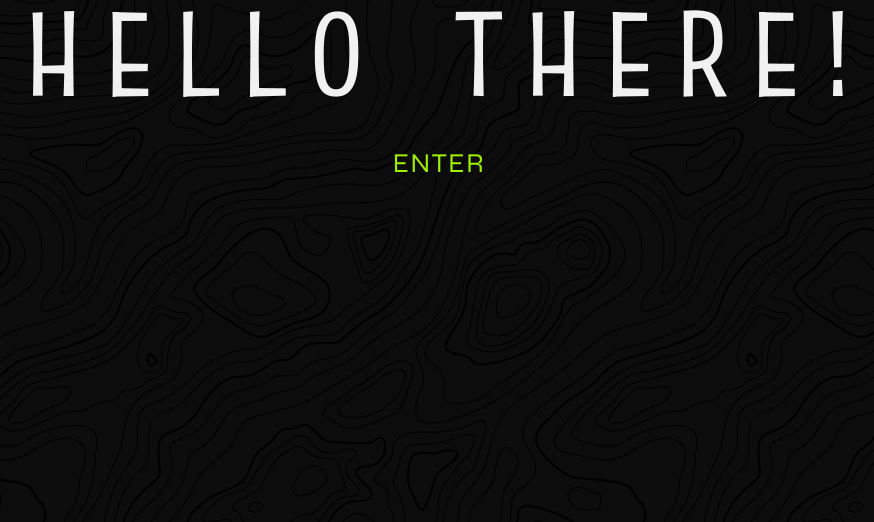
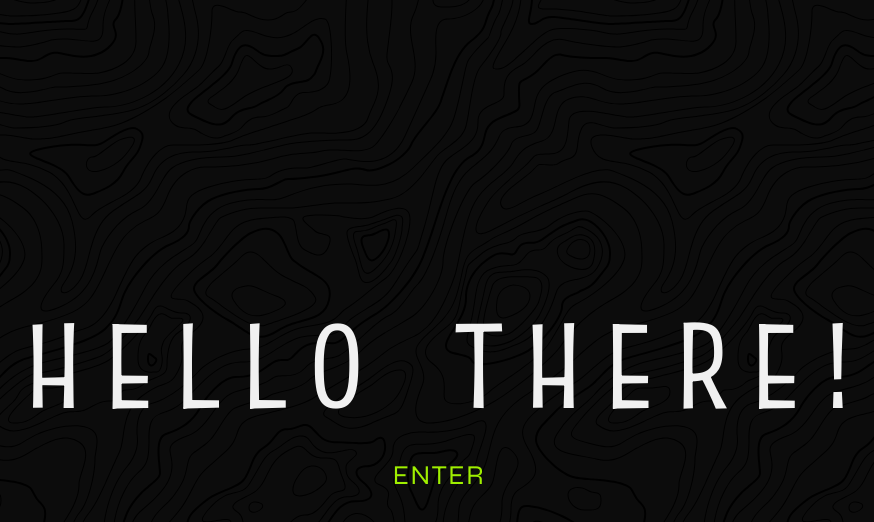
Before and after one commit to Drish-xD/Drish-xD.github.io, a Vue app: page / in a window 1280 px wide. Shown: the top 522 px of the page, without its empty margins (201-1075 px from the left). Built offline with nearby package versions, Linux system fonts and the light colour scheme.

Commit message:
made laoder page

```diff
--- a/package.json
+++ b/package.json
@@ -9,10 +9,12 @@
   },
   "dependencies": {
     "aos": "^2.3.4",
+    "canvas-nest.js": "^2.0.4",
     "core-js": "^3.6.5",
     "jquery": "^3.6.0",
     "scroll-out": "^2.2.12",
     "vue": "^3.0.0",
+    "vue-canvas-nest": "^2.0.0",
     "vue-router": "^4.0.0-0",
     "vuex": "^4.0.0-0"
   },
--- a/src/App.vue
+++ b/src/App.vue
@@ -1,3 +1,44 @@
 <template>
   <router-view />
 </template>
+
+<style lang="css">
+@font-face {
+  font-family: "FiraCode";
+  src: url(assets/Fonts/firacode-webfont.woff2) format("woff2"),
+    url(assets/Fonts/firacode-webfont.woff) format("woff");
+}
+
+@font-face {
+  font-family: "Syne";
+  src: url(assets/Fonts/syne-webfont.woff2) format("woff2"),
+    url(assets/Fonts/syne-webfont.woff) format("woff");
+}
+
+@font-face {
+  font-family: "Truculenta";
+  src: url(assets/Fonts/truculenta-webfont.woff2) format("woff2"),
+    url(assets/Fonts/truculenta-webfont.woff) format("woff");
+}
+
+/* Css querry */
+
+* {
+  margin: 0;
+  padding: 0;
+  box-sizing: border-box;
+}
+
+body {
+  width: 100%;
+  height: 100vh;
+  background-color: #0c0c0c;
+  background-image: url(assets/img/topography.svg);
+  -webkit-touch-callout: none;
+  -webkit-user-select: none;
+  -khtml-user-select: none;
+  -moz-user-select: none;
+  -ms-user-select: none;
+  user-select: none;
+}
+</style>
--- a/src/assets/style.css
+++ b/src/assets/style.css
@@ -1,40 +1,5 @@
 /* Importing Fonts */
 
-@font-face {
-    font-family: "FiraCode";
-    src: url(Fonts/firacode-webfont.woff2) format("woff2"), url(Fonts/firacode-webfont.woff) format("woff");
-  }
-
-  @font-face {
-    font-family: "Syne";
-    src: url(Fonts/syne-webfont.woff2) format("woff2"), url(Fonts/syne-webfont.woff) format("woff");
-  }
-
-  @font-face {
-    font-family: "Truculenta";
-    src: url(Fonts/truculenta-webfont.woff2) format("woff2"), url(Fonts/truculenta-webfont.woff) format("woff");
-  }
-
-  /* Css querry */
-
-  * {
-    margin: 0;
-    padding: 0;
-    box-sizing: border-box;
-  }
-
-  body {
-    width: 100%;
-    height: 100vh;
-    background-color: #0c0c0c;
-    background-image: url(img/topography.svg);
-    -webkit-touch-callout: none;
-    -webkit-user-select: none;
-    -khtml-user-select: none;
-    -moz-user-select: none;
-    -ms-user-select: none;
-    user-select: none;
-  }
 
   /* Custom Scroll bar */
 
@@ -57,124 +22,6 @@
   }
 
   /* Hello there page css */
-
-  .mainpage {
-    height: 100%;
-    display: flex;
-    justify-content: center;
-    align-items: center;
-    overflow: hidden;
-  }
-
-  .content-wrap {
-    font-family: "Truculenta";
-    font-size: 120px;
-    color: #f1f1f1;
-    display: inline-flex;
-  }
-
-  .fly-in-hello {
-    list-style: none;
-  }
-
-  .fly-in-there {
-    list-style: none;
-  }
-
-  .fly-in-hello li {
-    display: inline-flex;
-    margin: 0 10px;
-    opacity: 1;
-    transition: all 3s ease;
-  }
-
-  .fly-in-there li {
-    display: inline-flex;
-    margin: 0 10px;
-    opacity: 1;
-    transition: all 3s ease;
-  }
-
-  .fly-in-hello .extraspace {
-    margin: 0 20px;
-  }
-
-  .enter-button {
-    font-family: "Syne";
-    display: block;
-    text-align: center;
-    font-size: 1.7rem;
-    letter-spacing: 0.1rem;
-    color: #9fef00;
-    text-decoration: none;
-    opacity: 1;
-    margin-top: 30px;
-    transition: all 1s ease 3s;
-    cursor: pointer;
-  }
-
-  .content-hidden .fly-in-hello li {
-    opacity: 0;
-  }
-
-  .content-hidden .fly-in-there li {
-    opacity: 0;
-  }
-
-  .content-hidden .fly-in-hello li:nth-child(1) {
-    transform: translate3d(-90px, 0, 0);
-  }
-
-  .content-hidden .fly-in-hello li:nth-child(2) {
-    transform: translate3d(-70px, 0, 0);
-  }
-
-  .content-hidden .fly-in-hello li:nth-child(3) {
-    transform: translate3d(-50px, 0, 0);
-  }
-
-  .content-hidden .fly-in-hello li:nth-child(4) {
-    transform: translate3d(-30px, 0, 0);
-  }
-
-  .content-hidden .fly-in-hello li:nth-child(5) {
-    transform: translate3d(-10px, 0, 0);
-  }
-
-  .content-hidden .fly-in-hello li:nth-child(6) {
-    transform: translate3d(0px, 0, 0);
-  }
-
-  .content-hidden .fly-in-there li:nth-child(1) {
-    transform: translate3d(10px, 0, 0);
-  }
-
-  .content-hidden .fly-in-there li:nth-child(2) {
-    transform: translate3d(30px, 0, 0);
-  }
-
-  .content-hidden .fly-in-there li:nth-child(3) {
-    transform: translate3d(50px, 0, 0);
-  }
-
-  .content-hidden .fly-in-there li:nth-child(4) {
-    transform: translate3d(70px, 0, 0);
-  }
-
-  .content-hidden .fly-in-there li:nth-child(5) {
-    transform: translate3d(90px, 0, 0);
-  }
-
-  .content-hidden .fly-in-there li:nth-child(6) {
-    transform: translate3d(110px, 0, 0);
-  }
-
-  .content-hidden .enter-button {
-    opacity: 0;
-    visibility: hidden;
-    transform: translate3d(0, -30px, 0);
-  }
-
   /* Navigation bar */
 
   nav {
--- a/src/components/Welcome.vue
+++ b/src/components/Welcome.vue
@@ -1,5 +1,5 @@
 <template>
-  <section class="mainpage">
+  <section class="mainpage" id="mainpage">
     <div class="welcome-section content-hidden">
       <div class="content-wrap">
         <ul class="fly-in-hello">
@@ -19,7 +19,7 @@
           <li>!</li>
         </ul>
       </div>
-      <router-link class="enter-button" to="/Portfolio">ENTER</router-link>
+      <div @click="delay" class="enter-button" id="enter">ENTER</div>
     </div>
   </section>
 </template>
@@ -32,17 +32,122 @@ export default {
   props: {
     msg: String,
   },
+  methods: {
+    delay: function () {
+      var welcomeSection = $(".welcome-section");
+      welcomeSection.addClass("content-hidden");
+      setTimeout(() => this.$router.push({ path: "/Portfolio" }), 3500);
+    },
+  },
   mounted() {
     $(function () {
       var welcomeSection = $(".welcome-section");
 
       setTimeout(function () {
         welcomeSection.removeClass("content-hidden");
-      }, 800);
+      }, 500);
     });
   },
 };
 </script>
 
 <!-- Add "scoped" attribute to limit CSS to this component only -->
-<style scoped></style>
+<style scoped>
+.mainpage {
+  height: 100vh;
+  display: grid;
+  place-content: center center;
+  overflow: hidden;
+}
+
+.content-wrap {
+  font-family: "Truculenta";
+  font-size: 120px;
+  color: #f1f1f1;
+  display: inline-flex;
+}
+
+ul li {
+  display: inline-flex;
+  margin: 0 10px;
+  opacity: 1;
+  transition: all 3s ease;
+}
+
+.fly-in-hello .extraspace {
+  margin: 0 20px;
+}
+
+.enter-button {
+  font-family: "Syne";
+  display: block;
+  text-align: center;
+  font-size: 1.7rem;
+  letter-spacing: 0.1rem;
+  color: #9fef00;
+  text-decoration: none;
+  opacity: 1;
+  margin-top: 30px;
+  transition: all 1s ease 3s;
+  cursor: pointer;
+}
+
+.content-hidden .fly-in-hello li,
+.content-hidden .fly-in-there li {
+  opacity: 0;
+}
+
+.content-hidden .fly-in-hello li:nth-child(1) {
+  transform: translate3d(-90px, 0, 0);
+}
+
+.content-hidden .fly-in-hello li:nth-child(2) {
+  transform: translate3d(-70px, 0, 0);
+}
+
+.content-hidden .fly-in-hello li:nth-child(3) {
+  transform: translate3d(-50px, 0, 0);
+}
+
+.content-hidden .fly-in-hello li:nth-child(4) {
+  transform: translate3d(-30px, 0, 0);
+}
+
+.content-hidden .fly-in-hello li:nth-child(5) {
+  transform: translate3d(-10px, 0, 0);
+}
+
+.content-hidden .fly-in-hello li:nth-child(6) {
+  transform: translate3d(0px, 0, 0);
+}
+
+.content-hidden .fly-in-there li:nth-child(1) {
+  transform: translate3d(10px, 0, 0);
+}
+
+.content-hidden .fly-in-there li:nth-child(2) {
+  transform: translate3d(30px, 0, 0);
+}
+
+.content-hidden .fly-in-there li:nth-child(3) {
+  transform: translate3d(50px, 0, 0);
+}
+
+.content-hidden .fly-in-there li:nth-child(4) {
+  transform: translate3d(70px, 0, 0);
+}
+
+.content-hidden .fly-in-there li:nth-child(5) {
+  transform: translate3d(90px, 0, 0);
+}
+
+.content-hidden .fly-in-there li:nth-child(6) {
+  transform: translate3d(110px, 0, 0);
+}
+
+.content-hidden .enter-button {
+  opacity: 0;
+  visibility: hidden;
+  transform: translate3d(0, -30px, 0);
+}
+</style>
--- a/src/main.js
+++ b/src/main.js
@@ -3,5 +3,4 @@ import App from "./App.vue";
 import router from "./router";
 import store from "./store";
 import "./assets/style.css";
-
 createApp(App).use(store).use(router).mount("#app");
--- a/src/views/Portfolio.vue
+++ b/src/views/Portfolio.vue
@@ -1,5 +1,5 @@
 <template>
-  <div class="">
+  <div class="" data-aos="fade-in">
     <nav class="nav-bar">
       <div class="menu-bar">
         <div class="menu-icon">
```
Also changed, not shown: 1 other file (tests, documents, lock files or other folders).
